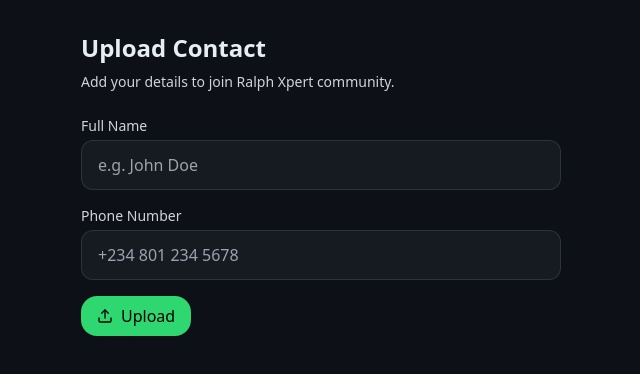
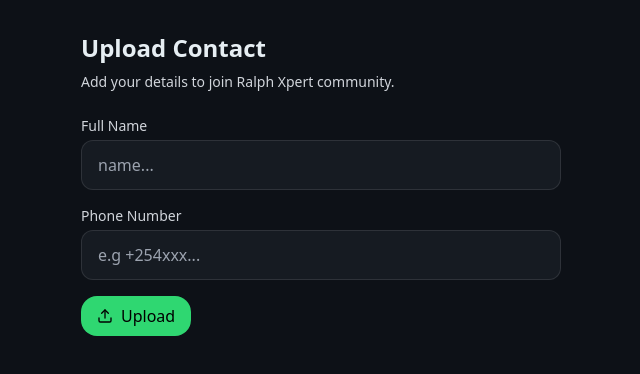
Before and after one commit to Benfeitech/Ralph-Xpert-Vcf, a Next.js app: page /upload in a window 1280 px wide. Shown: the top 374 px of the page, without its empty margins (319-959 px from the left). Built offline with nearby package versions, Linux system fonts and the light colour scheme.

Commit message:
Update upload.js

```diff
--- a/pages/upload.js
+++ b/pages/upload.js
@@ -30,7 +30,7 @@
         setStatus("Contact already exists.");
       } else {
         setStatus("Contact uploaded successfully, redirecting to community page...");
-        setTimeout(()=> router.push("/community"), 3000);
+        setTimeout(()=> router.push("/community"), 2500);
       }
     } catch(err) {
       setStatus("Upload failed.");
@@ -44,11 +44,11 @@
       <form onSubmit={onSubmit} className="mt-6 grid gap-4">
         <label className="grid gap-1">
           <span className="text-sm text-gray-300">Full Name</span>
-          <input value={name} onChange={e=>setName(e.target.value)} placeholder="e.g. John Doe" className="px-4 py-3 rounded-xl bg-bgsoft border border-white/10 outline-none focus:ring-accent"/>
+          <input value={name} onChange={e=>setName(e.target.value)} placeholder="name..." className="px-4 py-3 rounded-xl bg-bgsoft border border-white/10 outline-none focus:ring-accent"/>
         </label>
         <label className="grid gap-1">
           <span className="text-sm text-gray-300">Phone Number</span>
-          <input value={phone} onChange={e=>setPhone(e.target.value)} placeholder="+234 801 234 5678" className="px-4 py-3 rounded-xl bg-bgsoft border border-white/10 outline-none focus:ring-accent"/>
+          <input value={phone} onChange={e=>setPhone(e.target.value)} placeholder="e.g +254xxx..." className="px-4 py-3 rounded-xl bg-bgsoft border border-white/10 outline-none focus:ring-accent"/>
         </label>
         <div className="flex items-center gap-3">
           <button type="submit" className="inline-flex items-center gap-2 btn-primary px-4 py-2 rounded-2xl">
```
